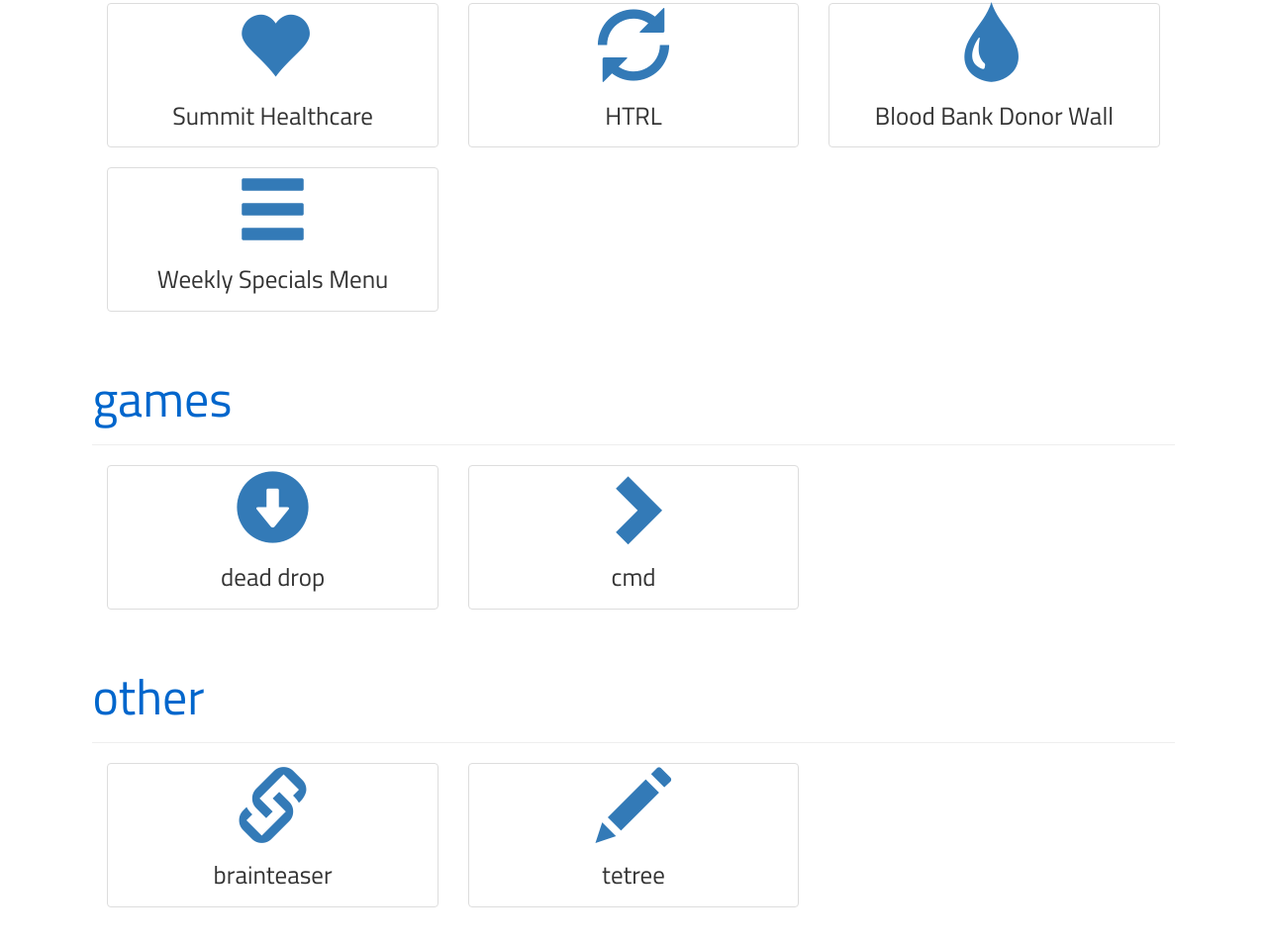
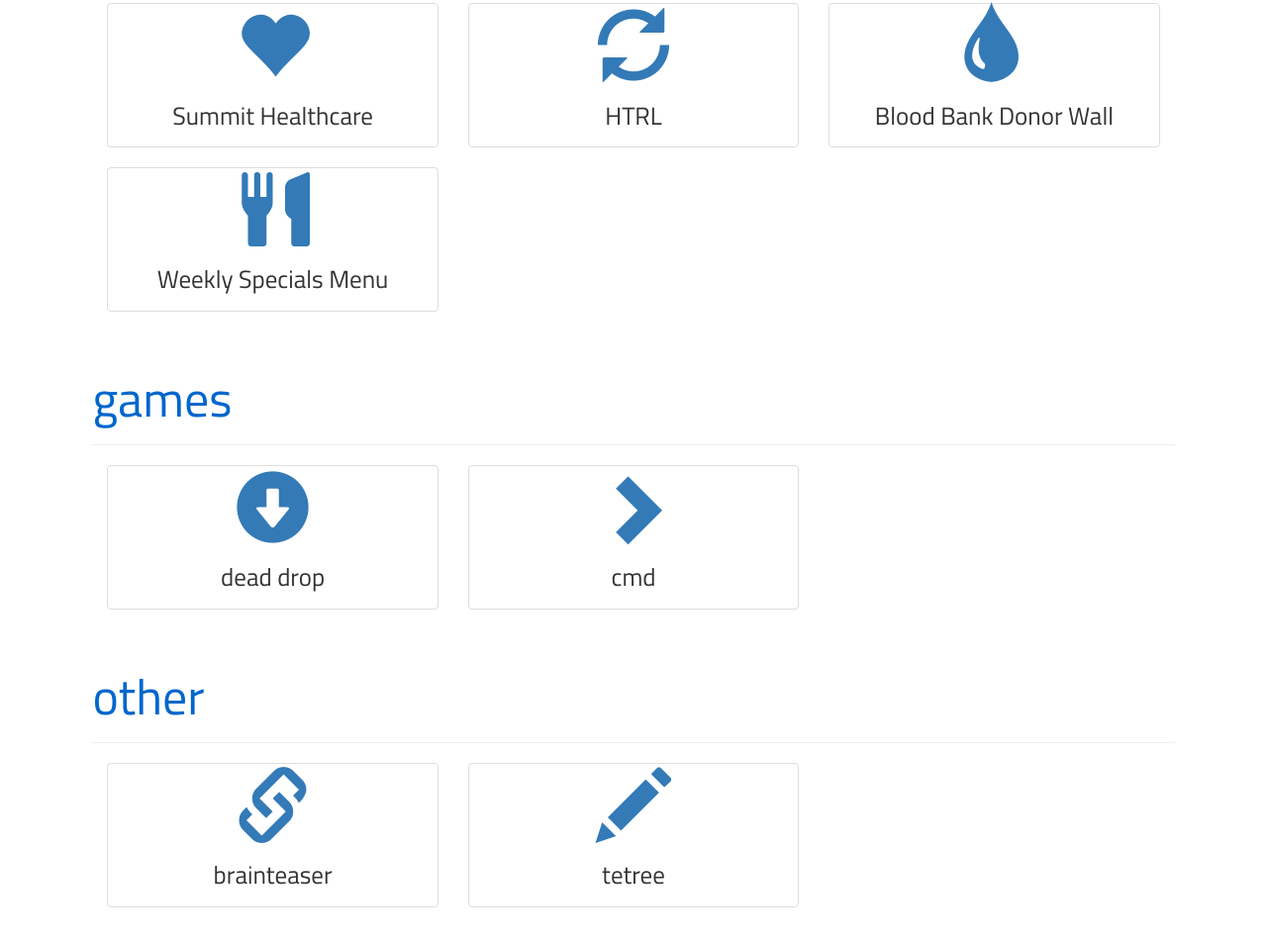
Before and after one commit to b4conjuice/dlopez807.github.io, a plain HTML site: page portfolio/index.html in a window 1280 px wide. Shown: the part 736-1691 px from the top of the page at 99% size. Drawn offline with nearby package versions, Linux system fonts and the light colour scheme; files whose address does not match are found by name.

Commit message:
Changed menu icon

```diff
--- a/portfolio/index.html
+++ b/portfolio/index.html
@@ -212,7 +212,7 @@
 									<a href="http://apps.insteo.com/menu/landscape/7-item-list/021816/index.html?vfk=9dfa35f3-2ddf-4c&k=f89f3b9c-3b36-4b">
 
 										<img>
-										<span class="glyphicon glyphicon-menu-hamburger"></span>
+										<span class="glyphicon glyphicon-cutlery"></span>
 										</img>
 										<div class="caption center">Weekly Specials Menu</div>
 
```
